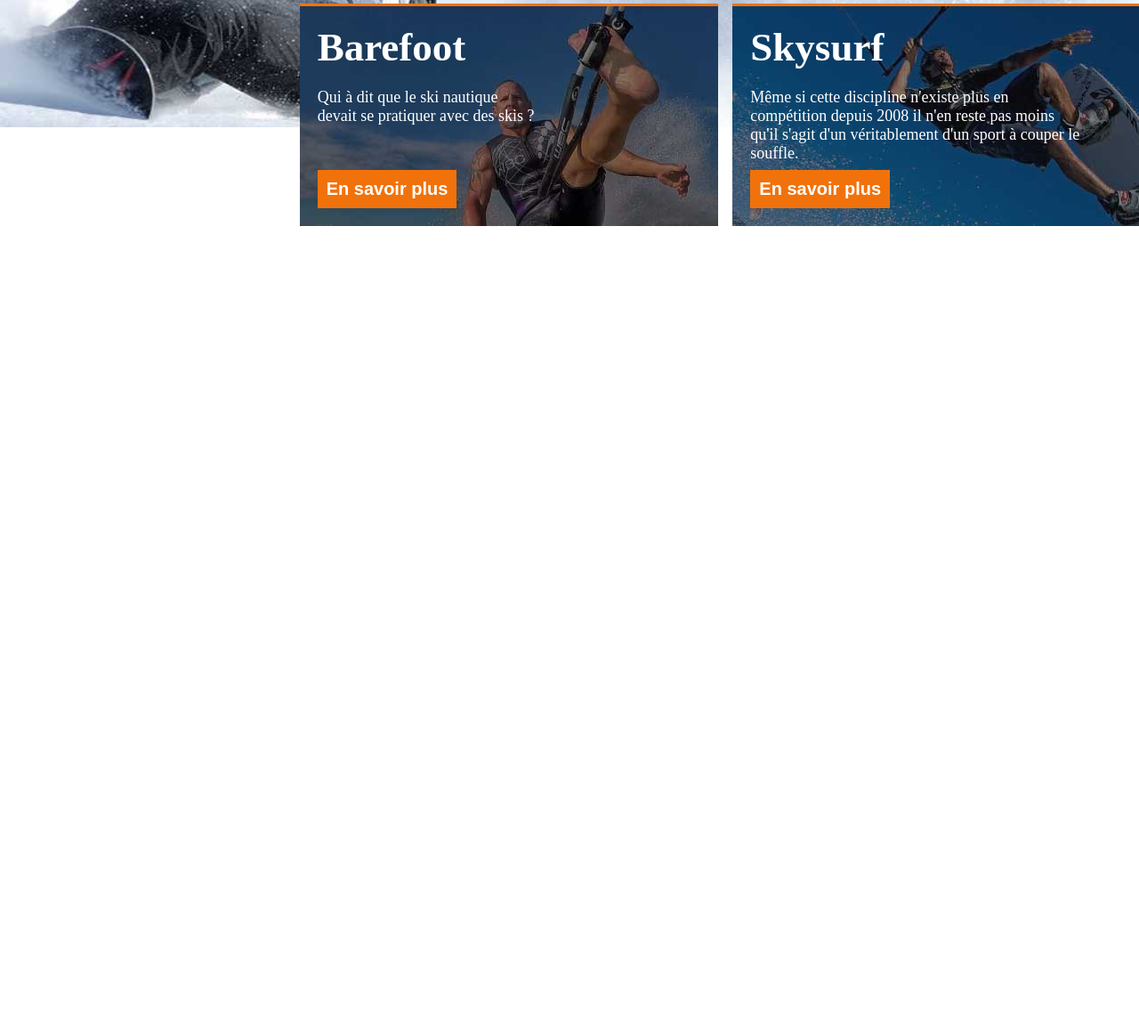
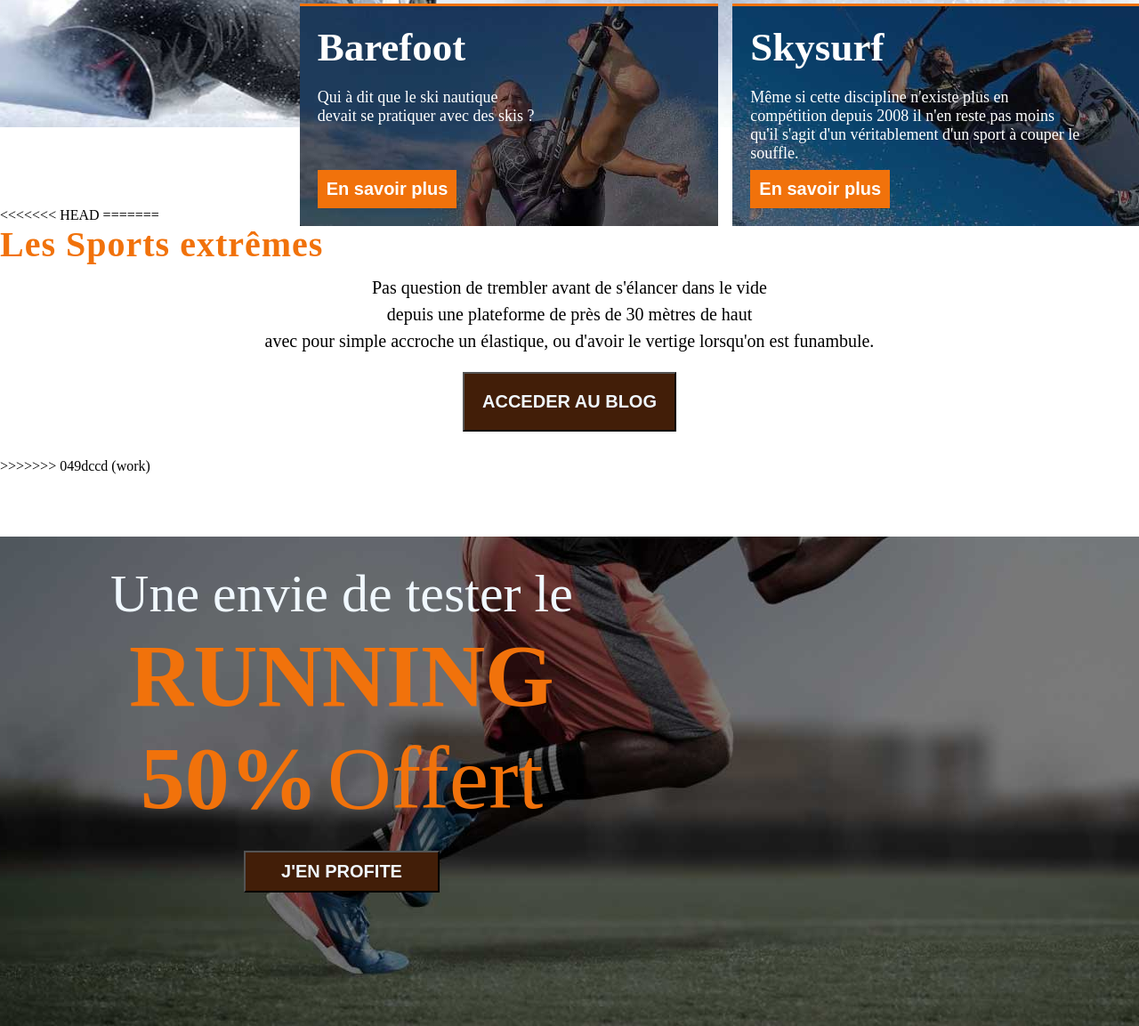
Before and after one commit to frlegionaire/Maquette-ultime, a plain HTML site: page index.html in a window 1280 px wide. Shown: the part 397-1550 px from the top of the page at 89% size. Before the commit the page ends 800 px from the top, so only its background shows below. Drawn offline with Linux system fonts and the light colour scheme.

Commit message:
$ git pull origin main --rebase error: Pulling is not possible because you have unmerged files. hint: Fix them up in the work tree, and then use 'git add/rm <file>' hint: as appropriate to mark resolution and make a commit. fatal: Exiting because of an unresolved conflic

```diff
--- a/index.html
+++ b/index.html
@@ -57,6 +57,27 @@
                 <p class="posbtn"><button class="btn">En savoir plus</button></p>
             </div>
         </div>
+<<<<<<< HEAD
+=======
+        <div class="sportExt">
+            <h2>Les Sports extrêmes</h2>
+            <p>Pas question de trembler avant de s'élancer dans le vide
+                <br />
+                depuis une plateforme de près de 30 mètres de haut
+                <br />
+                avec pour simple accroche un élastique, ou d'avoir le vertige lorsqu'on est funambule.
+            </p>
+            <p><a href="#"><button class="btnblog">ACCEDER AU BLOG</button></a></p>
+        </div>
+        <div class="EQUIPEMENT">
+            <div class="boiteEquipement">
+                <p>Une envie de tester le</p>
+                <p class="textEquipement">RUNNING</p>
+                <div class="flexEquipement"><p class="textEquipement">50%</p><p>Offert</p></div>
+                <p><a href="#"><button class="btnEquipement">J'EN PROFITE</button></a></p>
+            </div>
+        </div>
+>>>>>>> 049dccd (work)
     </main>
 
 
--- a/styles.css
+++ b/styles.css
@@ -171,4 +171,93 @@ Body {
     font-size: 20px;
     font-weight: bold;
     border: 0;
+<<<<<<< HEAD
 }
+=======
+    cursor: pointer;
+}
+
+.sportExt{
+    display: flex;
+    flex-direction: column;
+    justify-content: center;
+    align-items: center;
+    position: absolute;
+    width: 100%;
+    top: 720px;
+}
+
+.sportExt h2 {
+    color: #f1720b;
+    font-weight: bold;
+    font-size: 40px;
+    letter-spacing: 1px;
+}
+
+.sportExt p {
+    padding: 10px;
+    line-height: 30px;
+    text-align: center;
+    font-size: 20px;
+}
+
+.btnblog {
+    background-color: #421E08;
+    padding: 20px;
+    color: aliceblue;
+    font-size: 20px;
+    font-weight: bold;
+    cursor: pointer;
+    margin-bottom: 20px;
+}
+
+.EQUIPEMENT {
+    background-image: url('img/equipement.jpg');
+    background-position: center;
+    background-size: cover;
+    background-repeat: no-repeat;
+    width: 100%;
+    height: 550px;
+    position: absolute;
+    top: 1000px;
+}
+
+.boiteEquipement {
+    display: flex;
+    justify-content: center;
+    align-items: center;
+    flex-direction: column;
+    height: 210px;
+    width: 100%;
+    position: absolute;
+    top: 20%;
+    right: 20%;
+    font-size: 60px;
+    font-weight: normal;
+    color: aliceblue;
+}
+
+.flexEquipement {
+    display: flex;
+    color: #f1720b;
+    font-size: 100px;
+    gap: 10px;
+}
+
+.textEquipement {
+    color: #f1720b;
+    font-size: 100px;
+    font-weight: bold;
+}
+
+.btnEquipement {
+    background-color: #421E08;
+    padding: 10px;
+    padding-left: 40px;
+    padding-right: 40px;
+    color: aliceblue;
+    font-size: 20px;
+    font-weight: bold;
+    cursor: pointer;
+}
+>>>>>>> 049dccd (work)
```
